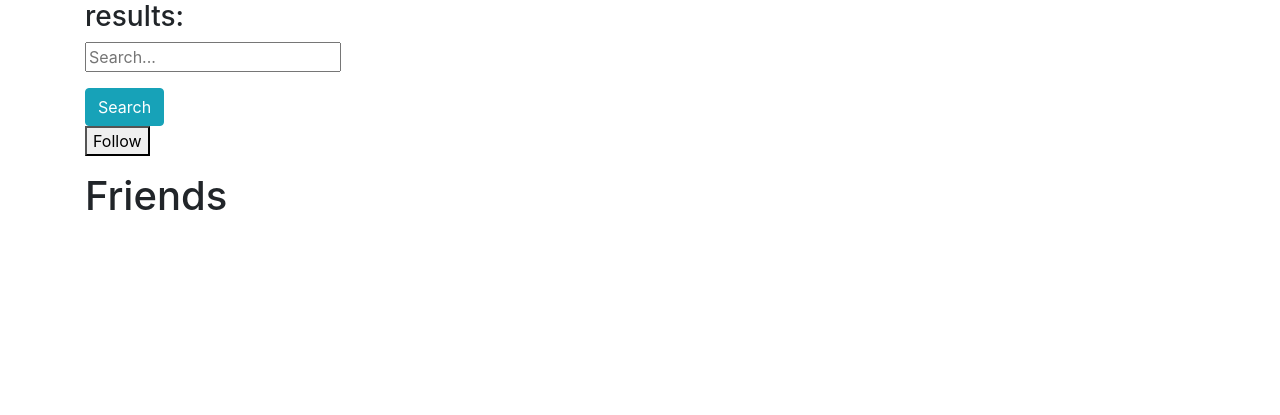
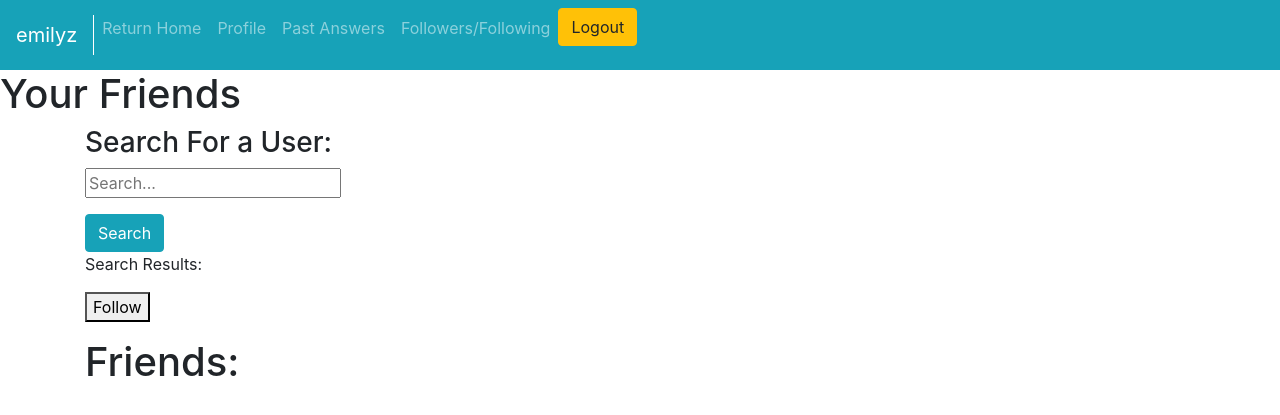
Before and after one commit to emilyzhu23/DjangoProject, a Django app: page /mentalcheck/following/ in a window 1280 px wide. Shown: the top 415 px of the page. Run offline with Django 3.2, Linux system fonts and the light colour scheme; a user stored in the database is signed in; data comes from the database, SQL or seed files in the repository; data that the repository does not hold is empty; some libraries are stand-ins or nearby versions.

Commit message:
Bootstrap added to templates, errors in profile (couldn't edit) + questions (couldn't save last q) fixed

```diff
--- a/mysite/mentalcheck/admin.py
+++ b/mysite/mentalcheck/admin.py
@@ -5,5 +5,6 @@ from .models import *
 admin.site.register(QuestionText)
 admin.site.register(Profile)
 admin.site.register(Following)
+admin.site.register(Answer)
 
 # Register your models here.
--- a/mysite/mentalcheck/models.py
+++ b/mysite/mentalcheck/models.py
@@ -12,7 +12,7 @@ class Profile(models.Model):
     )
     age = models.IntegerField(default = 0)
     medicalHistory = models.TextField(default="", blank=True)
-    emergencyContact = models.CharField(max_length = 10, default = "")
+    emergencyContact = models.TextField(default = "")
 
 class QuestionText(models.Model):
     questionText = models.TextField(default="", blank=True)
--- a/mysite/mentalcheck/templates/mentalcheck/followingerrorpage.html
+++ b/mysite/mentalcheck/templates/mentalcheck/followingerrorpage.html
@@ -15,6 +15,6 @@
   <body>
     <h1> Error </h1>
     <p> the user you searched doesn't exist </p>
-    <input type="submit" value="Try Again"/>
+    <a class="btn btn-primary" href="/mentalcheck/following/" role="button">Go Back</a>
   </body>
 </html>
--- a/mysite/mentalcheck/templates/mentalcheck/followingpage.html
+++ b/mysite/mentalcheck/templates/mentalcheck/followingpage.html
@@ -13,8 +13,8 @@
   </head>
   <!--Search users, follow button, need other page to see other people-->
   <body>
+    {% include 'mentalcheck/header.html' %}
     <script>
-    /* finish this */
       function getInputValue()
       {
         var inputVal = document.getElementById("myInput").value;
@@ -38,14 +38,17 @@
       }
     </script>
 
+    <h1>Your Friends</h1>
     <div class = "container">
-      <h3>results: </h3>
+      <h3>Search For a User: </h3>
       <form style="padding-bottom:1em;" method="POST">
         {% csrf_token %}
         <div class="form-group">
           <input type="text" placeholder="Search..." id = "myInput" name = "userInput"/>
         </div>
         <button type="button" onclick = "getInputValue();" class="btn btn-info">Search</button>
+        <br />
+        <p>Search Results: </p>
         <div id = "search">
           <button type = "submit" name = "followUser"> Follow </button>
         </div>
@@ -53,10 +56,11 @@
     </div>
 
     <div class = "container">
-      <h1> Friends </h1>
-      {% for key, value in allFollowStat %}
-          {{key}}
-          {{value}}
+      <h1> Friends: </h1>
+      {% for key, value in allFollowAns.items %}
+          <h5>{{key}}</h5>
+          <p>on a scale of 1-10, they are feeling: {{value}}</p>
+          <br />
       {% endfor %}
     </div>
   </body>
--- /dev/null
+++ b/mysite/mentalcheck/templates/mentalcheck/header.html
@@ -0,0 +1,50 @@
+<!DOCTYPE html>
+<html>
+  <head>
+    <link rel="stylesheet" href="https://maxcdn.bootstrapcdn.com/bootstrap/4.5.2/css/bootstrap.min.css">
+
+    <script src="https://ajax.googleapis.com/ajax/libs/jquery/3.5.1/jquery.min.js"></script>
+
+    <script src="https://cdnjs.cloudflare.com/ajax/libs/popper.js/1.16.0/umd/popper.min.js"></script>
+
+    <script src="https://maxcdn.bootstrapcdn.com/bootstrap/4.5.2/js/bootstrap.min.js"></script>
+    <meta charset="UTF-8" />
+    <meta name="viewport" content="width=device-width, initial-scale=1.0" />
+  </head>
+  <body>
+    <nav id = "Top" class="navbar navbar-expand-sm bg-info navbar-dark">
+      <span class="border border-white border-top-0 border-bottom-0 border-left-0">
+        <a class="navbar-brand">
+          {{user.username}}
+        </a>
+      </span>
+      <button class="navbar-toggler" type="button" data-toggle="collapse" data-target="#collapsibleNavbar">
+        <span class="navbar-toggler-icon"></span>
+      </button>
+      <!--Link to other page-->
+      <div class="collapse navbar-collapse" id="collapsibleNavbar">
+        <ul class="navbar-nav">
+          <li class="nav-item">
+            <a class="nav-link" href="/mentalcheck/home/">Return Home</a>
+          </li>
+          <li class="nav-item">
+            <a class="nav-link" href="/mentalcheck/profile/">Profile</a>
+          </li>
+          <li class="nav-item">
+            <a class="nav-link" href="/mentalcheck/pastAnswers/">Past Answers</a>
+          </li>
+          <li class="nav-item">
+            <a class="nav-link" href="/mentalcheck/following/">Followers/Following</a>
+          </li>
+          <li class="nav-item">
+            <form style="padding-bottom:1em;" method="POST">
+              {% csrf_token %}
+              <button type = "submit" class = "btn btn-warning float-end" name = "logout"> Logout </button>
+            </form>
+          </li>
+
+        </ul>
+      </div>
+    </nav>
+  </body>
+</html>
--- a/mysite/mentalcheck/templates/mentalcheck/newusererrorpage.html
+++ b/mysite/mentalcheck/templates/mentalcheck/newusererrorpage.html
@@ -15,6 +15,6 @@
   <body>
     <h1> Error </h1>
     <p> That username has already been used </p>
-    <input type="submit" value="Try Again"/>
+    <a class="btn btn-primary" href="/mentalcheck/newuser/" role="button">Go Back</a>
   </body>
 </html>
--- a/mysite/mentalcheck/views.py
+++ b/mysite/mentalcheck/views.py
@@ -7,38 +7,43 @@ from django.contrib.auth import authenticate, login, logout
 from django.views import View
 from django.utils.timezone import datetime
 from django.core.serializers import json
+from django.db.models import Q
+from django.core.mail import send_mail
 
 
+# View for home page
 class home(View):
     def get(self, request):
         currUser = request.user
-        dateAns = Answer.objects.filter(userAnswered = currUser).last().date_answered
-        ans_for_today = Answer.objects.filter(date_answered = datetime.today()).count()
-        qAnswered = False
-        if ans_for_today != 0:
-            qAnswered = True
-
+        if request.user.is_authenticated:
+            print("NOFUCK")
+        else:
+            print("FUCK")
+        print(currUser.username)
+        print("FUCK")
         context = {
             "currUser": currUser,
-            "ifAnsToday": qAnswered
         }
-
+        # pass current user to the template
         return render(request, 'mentalcheck/homepage.html', context)
     def post(self, request):
-        if 'profile' in request.POST.keys():
-            response = redirect('/mentalcheck/profile/')
-        elif 'questions' in request.POST.keys():
-            response = redirect('/mentalcheck/questions/')
-        elif 'past' in request.POST.keys():
-            response = redirect('/mentalcheck/pastAnswers/')
-        elif 'following' in request.POST.keys():
-            response = redirect('/mentalcheck/following/')
-        elif 'logout' in request.POST.keys():
+        # if the user wants to log out
+        if 'logout' in request.POST.keys():
             logout(request)
-            return render(request, 'mentalcheck/loggedout.html')
+            return render(request, 'mentalcheck/loggedoutpage.html')
+        if 'help' in request.POST.keys():
+            sent = send_mail(
+                'Hi!',
+                "I'm not in a great place mentally at the moment. I would love if you could be there to support me, whether it's listening or just spending time together.",
+                request.user.email,
+                [Profile.objects.get(User = request.user).emergencyContact],
+                fail_silently=False,
+            )
+            print(sent)
 
         return response
 
+# View for login page
 class index(View):
     def get(self, request):
         # After we check the forms, set a flag for use in the template.
@@ -50,32 +55,44 @@ class index(View):
             'user': request.user,
             'loggedIn': loggedIn,
         }
+        # if they're signed in v. if they're not
         return render(request, 'mentalcheck/loginpage.html', context)
     def post(self, request):
         if request.POST:
-            # This tests if the form is the log *in* form
+            # if the user is trying to sign in
+            if 'newUser' in request.POST.keys():
+                # prompt user to make a new account
+                print("newUSer")
+                response = redirect('/mentalcheck/newuser/')
+                return response
             if 'inputUsername' in request.POST.keys():
-                # IF so, try to authentircate
-                user = authenticate(username=request.POST['inputUsername'],
+                user = User.objects.get(username=request.POST['inputUsername'],
                     password=request.POST['inputPassword'])
                 if user is not None:
                     # IF success, then use the login function so the session persists.
                     login(request, user)
-                    response = redirect('/mentalcheck/questions/')
+                    response = redirect('/mentalcheck/home/')
                     return response
-                else:
-                    pass
-                    # Message for failed login.
-            elif 'newUser' in request.POST.keys():
-                response = redirect('/mentalcheck/newuser/')
-                return response
 
+            elif 'logout' in request.POST.keys():
+                logout(request)
+                return render(request, 'mentalcheck/loggedoutpage.html')
+
+# View for editing/looking at own profile
 class profile(View):
     def get(self, request):
-        # Put info on the page + allow user to edit too
+        # Output all profile info on the page + allow user to edit
         profiles = Profile.objects.all()
+        if request.user.is_authenticated:
+            currUser = request.user
+            currProfile = Profile.objects.get(User = currUser)
+        else:
+            response = redirect('/mentalcheck/')
+            return response
+
         context = {
-            'allProfiles': profiles
+            'currProfile': currProfile,
+            'currUser': currUser
         }
         return render(request, 'mentalcheck/profilepage.html', context)
 
@@ -84,52 +101,77 @@ class profile(View):
         currUser = request.user
         currProfile = Profile.objects.get(User = currUser)
 
-        profileAspects = {
-            "inputUsername": currUser.username,
-            "inputPassword": currUser.password,
-            "inputFirstName": currUser.first_name,
-            "inputLastName": currUser.last_name,
-            "inputAge": currProfile.age,
-            "inputMed": currProfile.medicalHistory
-        }
-        for dataName in profileAspects.keys():
-            if dataName in request.POST.keys():
-                # IF so, try to authentircate
-                textAns = request.POST[dataName]
-                if textAns is not None:
-                    # IF success, then use the login function so the session persists.
-                    profileAspects[dataName] = textAns
-                    currUser.save()
-                else:
-                    pass
-                    # Message for failed login.
+        # check if the user has edited any of the user/profile information
+        if "inputUsername" in request.POST.keys():
+            currUser.username = request.POST["inputUsername"]
+        if "inputFirstName" in request.POST.keys():
+            currUser.first_name = request.POST["inputFirstName"]
+        if "inputLastName" in request.POST.keys():
+            currUser.last_name = request.POST["inputLastName"]
+        if "inputAge" in request.POST.keys():
+            currProfile.age = request.POST["inputAge"]
+        if "inputMed" in request.POST.keys():
+            currProfile.medicalHistory = request.POST["inputMed"]
+        if "inputSelfEmail" in request.POST.keys():
+            currUser.email = request.POST["inputMed"]
+        elif 'logout' in request.POST.keys():
+            logout(request)
+            return render(request, 'mentalcheck/loggedoutpage.html')
+        currUser.save()
+        currProfile.save()
+
+        profiles = Profile.objects.all()
+        if request.user.is_authenticated:
+            currUser = request.user
+            currProfile = Profile.objects.get(User = currUser)
+        else:
+            response = redirect('/mentalcheck/')
+            return response
+
         context = {
-            'allProfiles': profiles
+            'currProfile': currProfile,
+            'currUser': currUser
         }
         return render(request, 'mentalcheck/profilepage.html', context)
 
+
+# View for questions page - outputs one question at a time, lets user answer
 class questions(View):
-    # First time loading
+    # First time loading - load just the first question
     def get(self, request):
-        context = {
-            'allQuestions': QuestionText.objects.all(),
-            'currQ': QuestionText.objects.get(idNum = 1)
-            # test to see if adding currq as the first will work better
-        }
-        return render(request, 'mentalcheck/questionspage.html', context)
+        dateAns = Answer.objects.filter(userAnswered = request.user).last().date_answered
+        ans_for_today = Answer.objects.filter(date_answered = datetime.today()).count()
+        # Check if the questions has already been answered in the past day
+        qAnswered = False
+        if ans_for_today == 0:
+            context = {
+                'allQuestions': QuestionText.objects.all(),
+                'currQ': QuestionText.objects.get(idNum = 1)
+                # test to see if adding currq as the first will work better
+            }
+            return render(request, 'mentalcheck/questionspage.html', context)
+        else:
+            return render(request, 'mentalcheck/questionserrorpage.html')
 
     # each subsequent question
     def post(self, request):
-        # This tests if the form is the log *in* form
-        maxId = QuestionText.objects.all().count()
-        if 'qFinish' in request.POST.keys():
-            response = redirect('/mentalcheck/pastquestions/')
-            return response
-        elif 'prevId' in request.POST.keys():
-            # IF so, try to authenticate
+        maxId = QuestionText.objects.all().count() # last question
+
+        if 'prevId' in request.POST.keys(): # move to the next question
+            print('prevId')
             previousQID = request.POST['prevId']
             prevAns = request.POST[previousQID]
             answer = Answer.objects.create(userAnswered = request.user, date_answered = timezone.now(), answer = prevAns, questionTextObj = QuestionText.objects.get(id = previousQID))
+        if 'qFinish' in request.POST.keys(): # if they're finished with the quiz
+            print('qFinish')
+            response = redirect('/mentalcheck/home/')
+            return response
+        elif 'logout' in request.POST.keys():
+            logout(request)
+            return render(request, 'mentalcheck/loggedoutpage.html')
+        elif 'inputError' in request.POST.keys(): # if the questions have already been answered today
+            response = redirect('/mentalcheck/home/')
+            return response
 
         context = {
             'currQ': QuestionText.objects.get(idNum = (1 + int(previousQID))),
@@ -137,6 +179,7 @@ class questions(View):
         }
         return render(request, 'mentalcheck/questionspage.html', context)
 
+# View for new user - create new account
 class newUser(View):
     allUsernames = []
     def get(self, request):
@@ -144,22 +187,29 @@ class newUser(View):
 
     def post(self, request):
         allUsers = User.objects.all()
-        if "newUsername" in request.POST.keys() and "newPassword" in request.POST.keys() and "newFirstName" in request.POST.keys():
+        if "newUsername" in request.POST.keys() and "newPassword" in request.POST.keys() and "newFirstName" in request.POST.keys() and  "newContact" in request.POST.keys() and "newEmail" in request.POST.keys():
             newUserName = request.POST["newUsername"]
             newPassword = request.POST["newPassword"]
             newFirstName = request.POST["newFirstName"]
+            newEmail = request.POST["newEmail"]
+            newContact = request.POST["newContact"]
+            # check to see if the username already exist or not
             if User.objects.filter(username = newUserName).count() == 0:
-                newUser = User.objects.create_user(username = newUserName, password = newPassword, first_name = newFirstName)
-                newProfile = Profile.objects.create(User = newUser)
+                newUser = User.objects.create_user(username = newUserName, password = newPassword, first_name = newFirstName, email = newEmail)
+                newProfile = Profile.objects.create(User = newUser, emergencyContact = newContact)
             else:
                 return render(request, 'mentalcheck/newusererrorpage.html')
-        else:
-            pass
-            # create question objects
-        response = redirect('/mentalcheck/questions/')
+        elif 'logout' in request.POST.keys():
+            logout(request)
+            return render(request, 'mentalcheck/loggedoutpage.html')
+
+        login(request, newUser)
+        response = redirect('/mentalcheck/home/')
         return response
 
+# View for the past answers page - review past answers with their dates
 class pastAnswer(View):
+    # output all past answers
     def get(self, request):
         pastAnswers = Answer.objects.filter(userAnswered = request.user)
         context = {
@@ -167,7 +217,12 @@ class pastAnswer(View):
         }
 
         return render(request, 'mentalcheck/pastquestionspage.html', context)
+    def post(self, request):
+        if 'logout' in request.POST.keys():
+            logout(request)
+            return render(request, 'mentalcheck/loggedoutpage.html')
 
+# View for the following page - can find users and follow them, see friends' statuses
 class following(View):
     def get(self, request):
         currUser = request.user
@@ -179,14 +234,27 @@ class following(View):
             allFollowing.append(f.followed)
         for f in allFollowersF:
             allFollowers.append(f.follower)
+        # set up for letting the current user to search through all of the other users to follow
         allUsers = User.objects.all()
         json_serializer = json.Serializer()
         allUsersJson = json_serializer.serialize(allUsers)
 
+        allFollowObj = Following.objects.filter(follower = request.user, followedBack = True)
+        allFollowAns = {}
+        # get statuses of the users who are friends with the current user
+        for f in allFollowObj:
+            userName = f.followed.username
+            maxId = QuestionText.objects.all().count()
+            questionTextObjAns = QuestionText.objects.get(idNum = maxId)
+            print(questionTextObjAns)
+            qAns = Answer.objects.filter(userAnswered = f.followed, questionTextObj = questionTextObjAns).first()
+            print(qAns)
+            allFollowAns[userName] = qAns.answer
+
+
         context = {
-            'allFollowing': allFollowing,
-            'allFollowers': allFollowers,
-            'allUsers': allUsersJson
+            'allUsers': allUsersJson,
+            'allFollowAns': allFollowAns
         }
         return render(request, 'mentalcheck/followingpage.html', context)
 
@@ -204,20 +272,26 @@ class following(View):
         json_serializer = json.Serializer()
         allUsersJson = json_serializer.serialize(allUsers)
 
+        # if the current user follows another user
         if 'followUser' in request.POST.keys():
             followedUser = User.objects.get(username = request.POST['userInput'])
             reverseFollowObj = Following.object.filter(follower = followedUser, followed = request.user)
             newFollowObj = Following.objects.create(follower = request.user, followed = followedUser)
-            # check if followed back
+            # check if the users follow each other back
             if (reverseFollowObj.exists()):
                 newFollowObj.followedBack = True
                 newFollowObj.save()
-                reverseFollowObj.delete()
+                reverseFollowObj.followedBack = True
+                reverseFollowObj.save()
+        elif 'logout' in request.POST.keys():
+            logout(request)
+            return render(request, 'mentalcheck/loggedoutpage.html')
         else:
             return render(request, 'mentalcheck/followingerrorpage.html')
 
         allFollowObj = Following.object.filter(follower = request.user, followedBack = True)
         allFollowAns = {}
+        # get statuses of the users who are friends with the current user
         for f in allFollowObj:
             userName = f.followed.username
             qAns = Answer.objects.filter(userAnswered = f.followed, questionTextObj = QuestionText.objects.filter(idNum = QuestionText.objects.all().count())).answer
--- a/mysite/mysite/settings.py
+++ b/mysite/mysite/settings.py
@@ -14,6 +14,9 @@ from pathlib import Path
 
 # Build paths inside the project like this: BASE_DIR / 'subdir'.
 BASE_DIR = Path(__file__).resolve().parent.parent
+
+EMAIL_BACKEND = 'django.core.mail.backends.console.EmailBackend'
+# For the purposes of this project, I made it so that the email would be printed to the terminal instead of dealing with the SMTP servers
 
 
 # Quick-start development settings - unsuitable for production
```
Also changed, not shown: mysite/mentalcheck/templates/mentalcheck/homepage.html (+45 -13 lines), mysite/mentalcheck/templates/mentalcheck/loginpage.html (+9 -5 lines), mysite/mentalcheck/templates/mentalcheck/newuserpage.html (+12 -4 lines), mysite/mentalcheck/templates/mentalcheck/pastquestionspage.html (+27 -7 lines), mysite/mentalcheck/templates/mentalcheck/profilepage.html (+11 -10 lines), mysite/mentalcheck/templates/mentalcheck/questionserrorpage.html (+6 -1 lines), mysite/mentalcheck/templates/mentalcheck/questionspage.html (+12 -6 lines).
